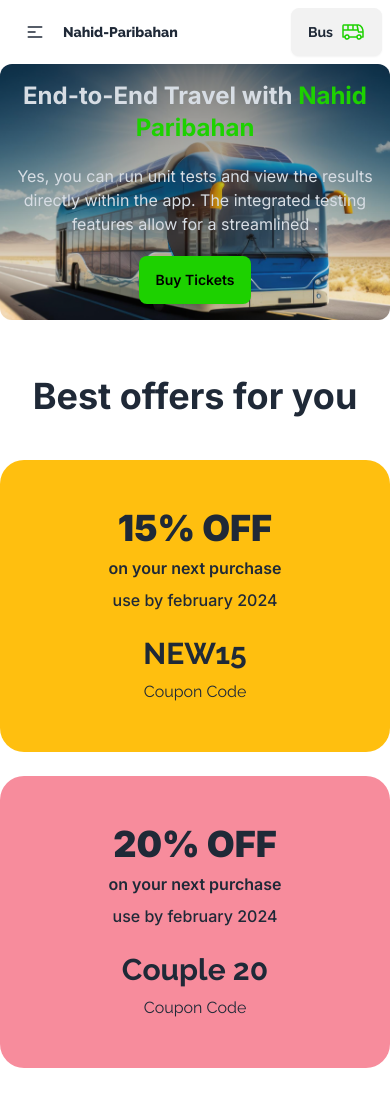
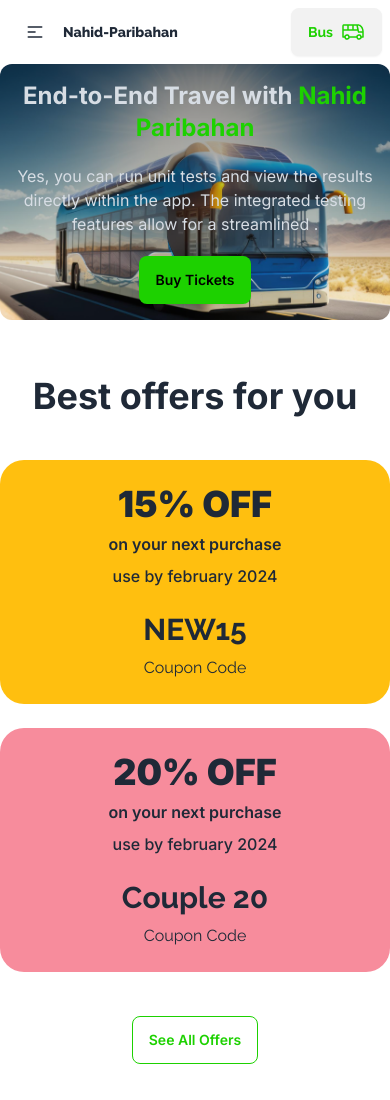
Before and after one commit to NAHID-BISWAS-ZIHAD/nahid-smart-ticketing, a plain HTML site: page index.html in a window 390 px wide. Shown: the top 1100 px of the page. Drawn offline with nearby package versions, Linux system fonts and the light colour scheme.

Commit message:
just something added only

```diff
--- a/index.html
+++ b/index.html
@@ -44,7 +44,7 @@
                     </ul>
                 </div>
                 <div class="navbar-end">
-                    <a class="btn font-bold">Bus <img src="images/bus-icon.png" alt=""></a>
+                    <a class="btn font-bold text-[#1DD100]">Bus <img src="images/bus-icon.png" alt=""></a>
                 </div>
             </div>
         </nav>
@@ -69,7 +69,7 @@
         <section class="space-y-11 mb-14">
             <h1 class="text-4xl font-bold text-center ">Best offers for you</h1>
             <div class="grid grid-cols-1 lg:grid-cols-2 gap-6">
-                <div class="bg-[#FFBF0F] flex flex-col lg:flex-row justify-between p-12 rounded-3xl gap-6">
+                <div class="bg-[#FFBF0F] flex flex-col lg:flex-row justify-between p-6 lg:p-12 rounded-3xl gap-6">
                     <div class="space-y-2 flex flex-col justify-center lg:justify-start items-center lg:items-start">
                         <h1 class="font-black text-4xl">15% OFF</h1>
                         <p class="font-semibold">on your next purchase</p>
@@ -80,7 +80,7 @@
                         <p>Coupon Code</p>
                     </div>
                 </div>
-                <div class="bg-[#F78C9C] flex flex-col lg:flex-row justify-between p-12 rounded-3xl gap-6">
+                <div class="bg-[#F78C9C] flex flex-col lg:flex-row justify-between p-6 lg:p-12 rounded-3xl gap-6">
                     <div class="space-y-2 flex flex-col justify-center lg:justify-start items-center lg:items-start">
                         <h1 class="font-black text-4xl">20% OFF</h1>
                         <p class="font-semibold">on your next purchase</p>
```
